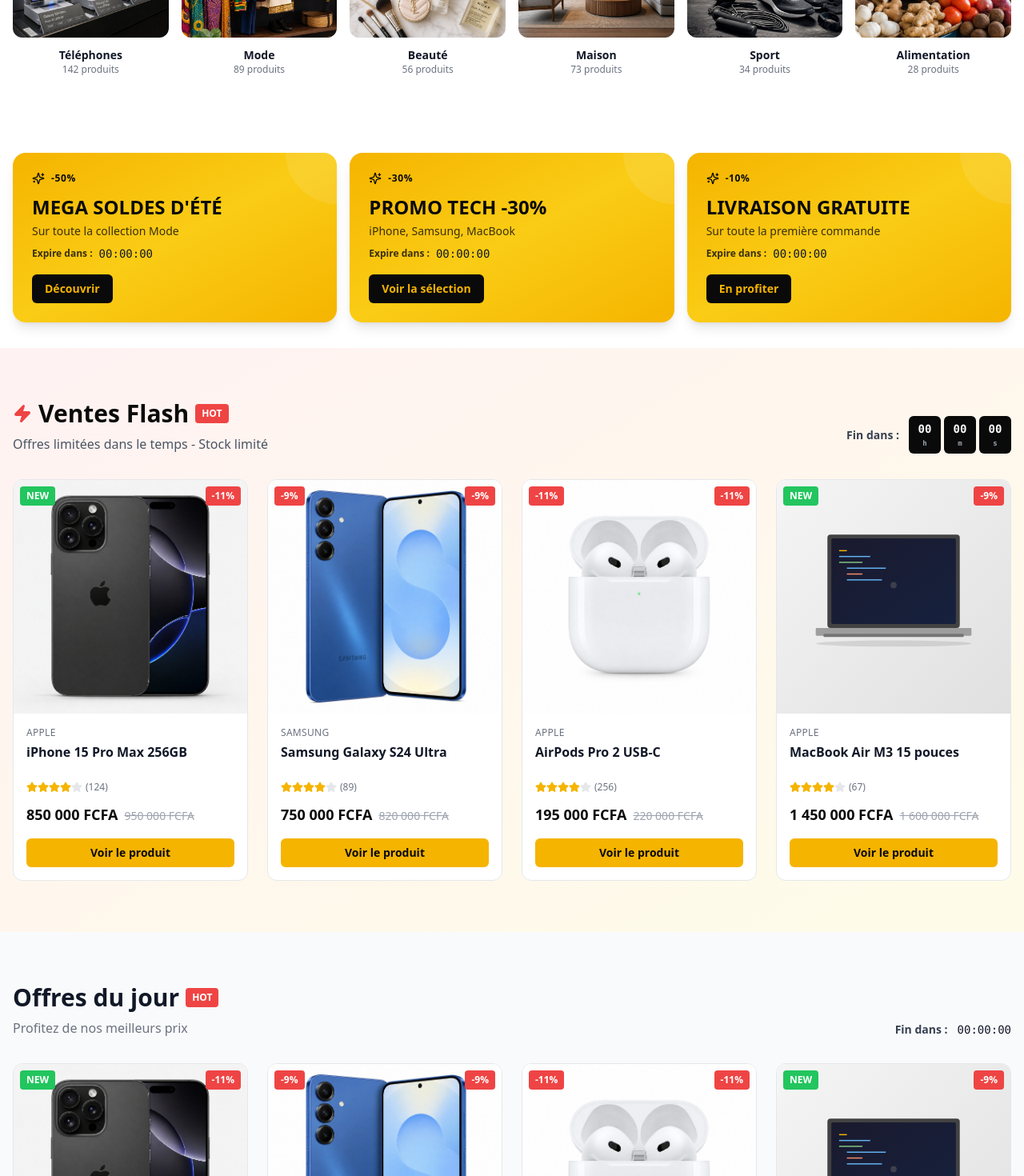
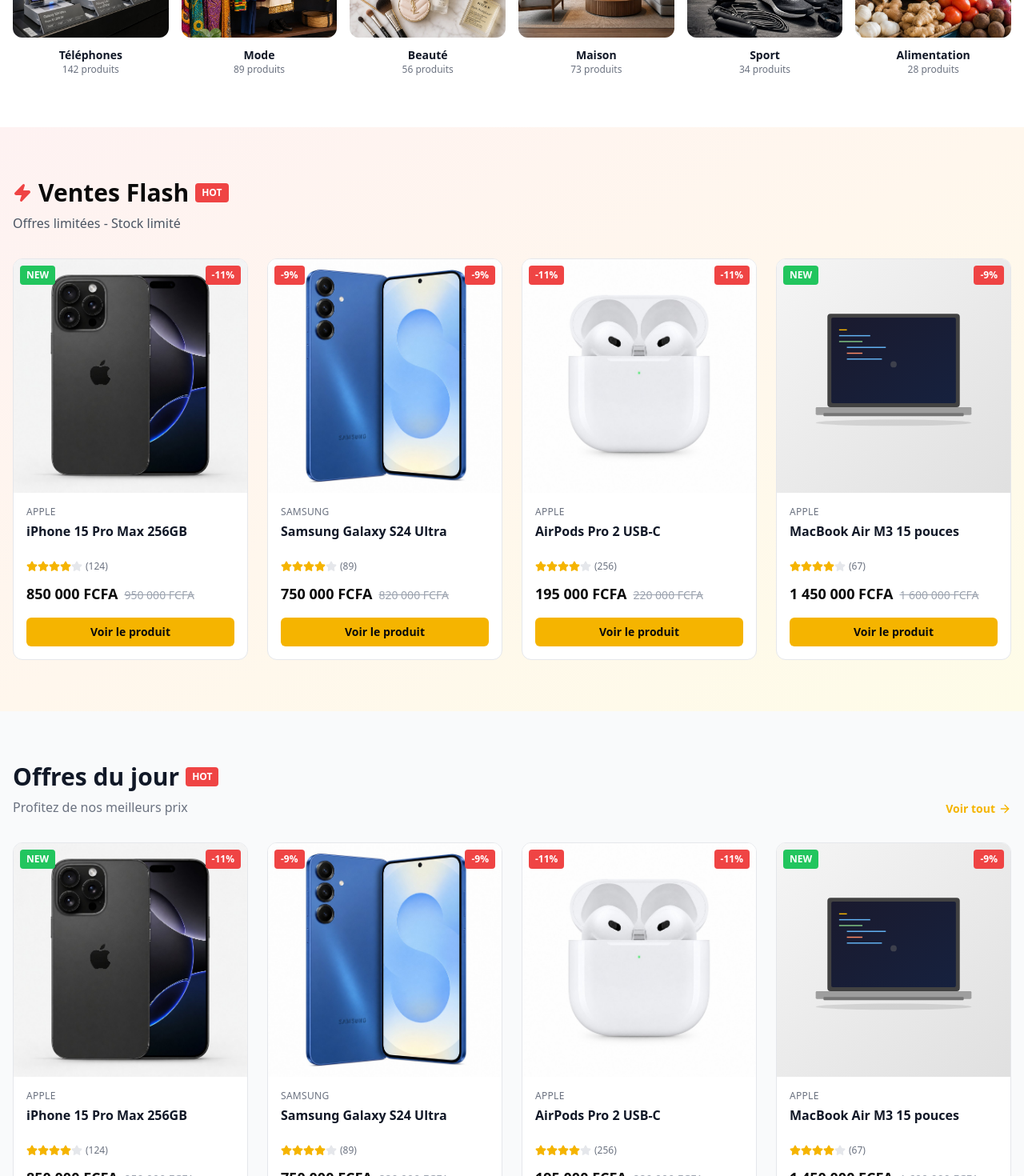
Before and after one commit to MIckaila001/shopmax-ecommerce, a Next.js app in the folder frontend/: page / in a window 1280 px wide. Shown: the part 1440-2910 px from the top of the page at 80% size. Built offline with nearby package versions, Linux system fonts and the light colour scheme; no server answers.

Commit message:
new count

```diff
--- a/frontend/app/page.tsx
+++ b/frontend/app/page.tsx
@@ -1,8 +1,6 @@
 import Link from "next/link";
 import Image from "next/image";
 import { ArrowRight, Truck, Shield, RefreshCw, Headphones, Star, Zap } from "lucide-react";
-import { Countdown } from "@/components/ui/countdown";
-import { PromoBanner } from "@/components/promo-banner";
 
 export const metadata = {
   title: "ShopMax - Shopping en ligne au Cameroun",
@@ -44,10 +42,6 @@
   { id: 23, name: "Riz Basmati 5kg Premium", brand: "ShopMax Grocery", price: 8500, oldPrice: 10000, rating: 4.6, reviews: 98, image: "/images/products/coffee.svg", badge: "-15%", category: "alimentaire" },
   { id: 24, name: "Huile de Palme Bio 1L", brand: "Terroir Local", price: 3500, rating: 4.8, reviews: 167, image: "/images/products/juice.svg", badge: null, category: "alimentaire" },
 ];
-
-// Date de fin pour le countdown
-const FLASH_SALE_END = "2025-12-31T23:59:59.000Z";
-const DAILY_DEALS_END = "2025-12-31T23:59:59.000Z";
 
 function formatPrice(price: number): string {
   return price.toString().replace(/\B(?=(\d{3})+(?!\d))/g, " ");
@@ -164,31 +158,15 @@
         </div>
       </section>
 
-      {/* PROMOTIONS - Server Component (pas de bug) */}
-      <section className="py-8">
-        <div className="container mx-auto px-4">
-          <PromoBanner />
-        </div>
-      </section>
-
       {/* VENTES FLASH */}
       <section className="py-16 bg-gradient-to-br from-red-50 via-orange-50 to-yellow-50">
         <div className="container mx-auto px-4">
-          <div className="flex flex-col md:flex-row md:items-end md:justify-between mb-8 gap-4">
-            <div>
-              <div className="flex items-center gap-2 mb-2">
-                <Zap className="h-6 w-6 text-red-500 fill-red-500" />
-                <h2 className="text-3xl font-bold text-dark">Ventes Flash</h2>
-                <span className="bg-red-500 text-white text-xs font-bold px-2 py-1 rounded">HOT</span>
-              </div>
-              <p className="text-gray-600">Offres limitées dans le temps - Stock limité</p>
-            </div>
-
-            <div className="flex items-center gap-3">
-              <span className="text-sm font-semibold text-gray-700">Fin dans :</span>
-              <Countdown endsAt={FLASH_SALE_END} />
-            </div>
+          <div className="flex items-center gap-2 mb-2">
+            <Zap className="h-6 w-6 text-red-500 fill-red-500" />
+            <h2 className="text-3xl font-bold text-dark">Ventes Flash</h2>
+            <span className="bg-red-500 text-white text-xs font-bold px-2 py-1 rounded">HOT</span>
           </div>
+          <p className="text-gray-600 mb-8">Offres limitées - Stock limité</p>
 
           <div className="grid grid-cols-1 sm:grid-cols-2 lg:grid-cols-4 gap-6">
             {todayDeals.slice(0, 4).map((product) => (
@@ -209,11 +187,9 @@
               </div>
               <p className="text-gray-500">Profitez de nos meilleurs prix</p>
             </div>
-
-            <div className="flex items-center gap-3">
-              <span className="text-sm font-semibold text-gray-700">Fin dans :</span>
-              <Countdown endsAt={DAILY_DEALS_END} compact />
-            </div>
+            <Link href="/boutique" className="text-sm font-semibold text-primary hover:underline flex items-center gap-1">
+              Voir tout <ArrowRight className="h-4 w-4" />
+            </Link>
           </div>
 
           <div className="grid grid-cols-1 sm:grid-cols-2 lg:grid-cols-4 gap-6">
--- a/frontend/components/ui/countdown/index.tsx
+++ b/frontend/components/ui/countdown/index.tsx
@@ -3,7 +3,7 @@
 import { useEffect, useState } from "react";
 
 interface CountdownProps {
-  endsAt: string;
+  endsAt: string | Date;
   className?: string;
   compact?: boolean;
 }
```
Also changed, not shown: 1 other file (tests, documents, lock files or other folders).
